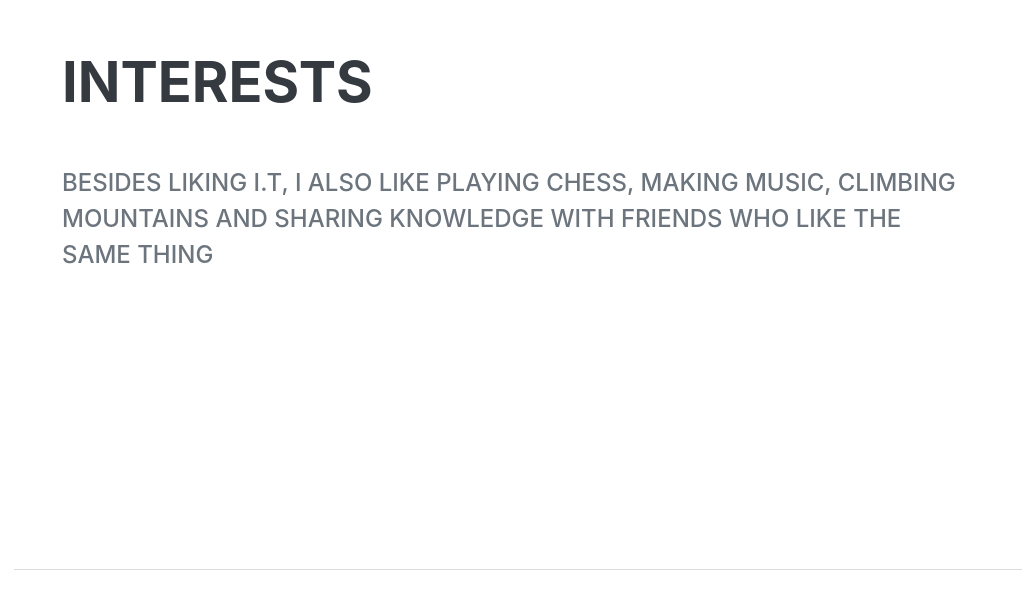
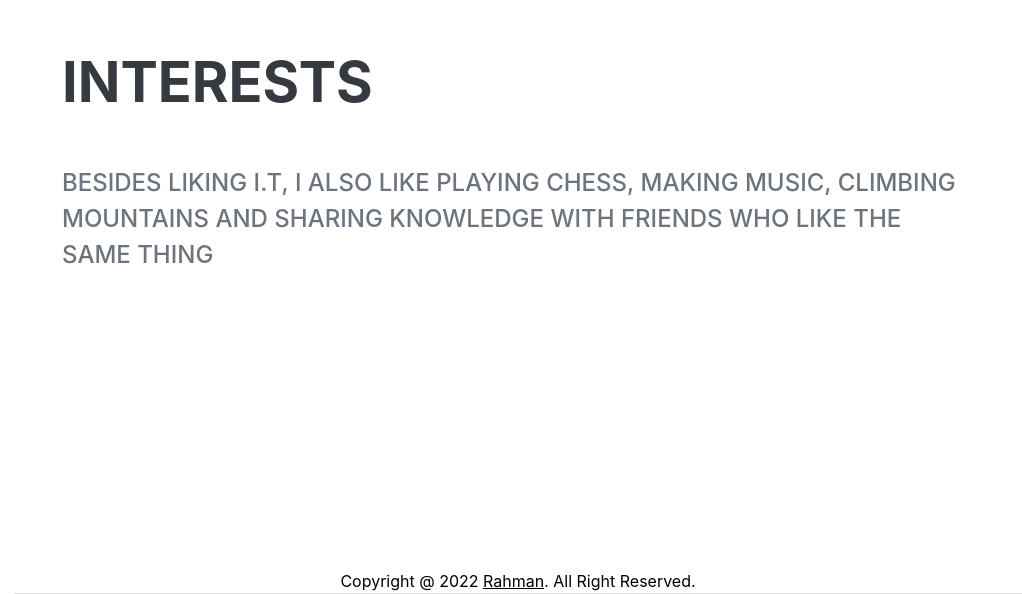
Before and after one commit to MrRahman20/RuhiyatnaR.CV, a plain HTML site: page index.html in a window 1280 px wide. Shown: the part 3435-4029 px from the top of the page, without its empty margins (258-1280 px from the left). Before the commit the page ends 4005 px from the top, so only its background shows below. Drawn offline with nearby package versions, Linux system fonts and the light colour scheme; a web font is replaced by a local one.

Commit message:
update copy

```diff
--- a/index.html
+++ b/index.html
@@ -152,6 +152,11 @@
                     <div class="subheading mb-3">Besides liking I.T, I also like playing chess, making music, climbing mountains and sharing knowledge with friends who like the same thing</div>
                 </div>
             </section>
+            <center><div class="footer-copyright text-black">Copyright @
+                <span id="copyright">
+                    <script>document.getElementById('copyright').appendChild(document.createTextNode(new Date().getFullYear()))
+                    </script></span> <a class="text-black" href="#">Rahman</a>. All Right Reserved.
+            </div></center>
             <hr class="m-0" />
             <!-- Awards-->
 
```
